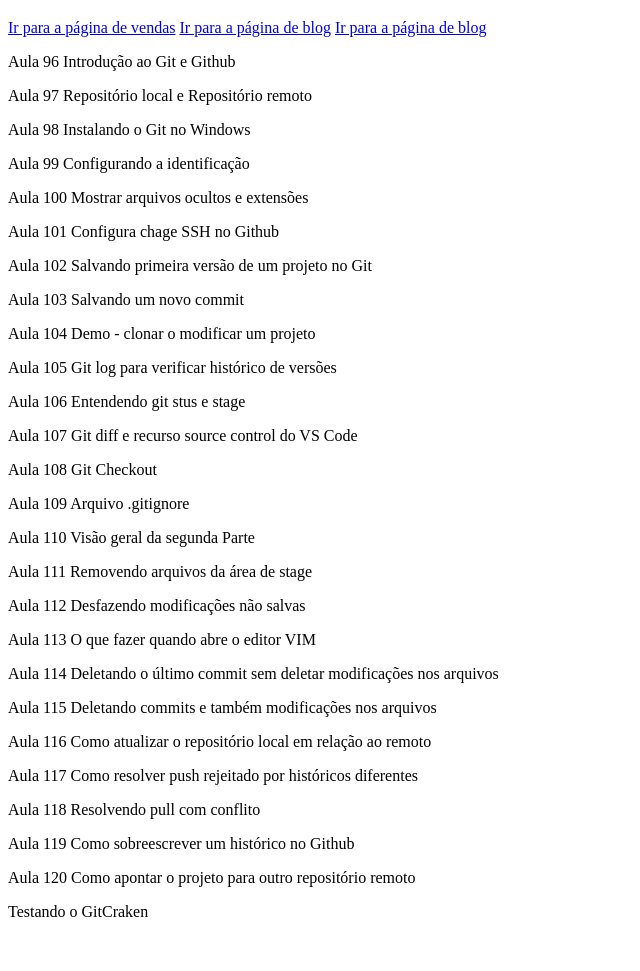
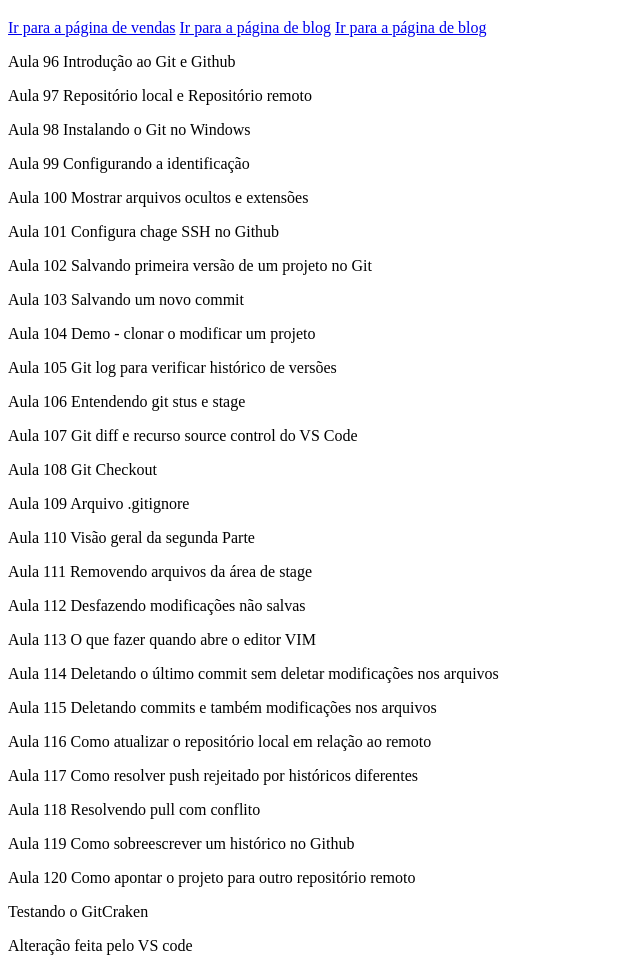
Before and after one commit to bcimportar/aulagithub, a plain HTML site: page index.html in a window 1280 px wide. Shown: the part 61-1032 px from the top of the page, without its empty margins (0-640 px from the left). Before the commit the page ends 998 px from the top, so only its background shows below. Drawn offline with Linux system fonts and the light colour scheme.

Commit message:
Atualização feita pelo Vs code

```diff
--- a/index.html
+++ b/index.html
@@ -39,6 +39,7 @@
   <p>Aula 119 Como sobreescrever um histórico no Github </p>
   <p>Aula 120 Como apontar o projeto para outro repositório remoto</p>
   <p>Testando o GitCraken</p>
+  <p>Alteração feita pelo VS code</p>
 </body>
 
 </html>
```
